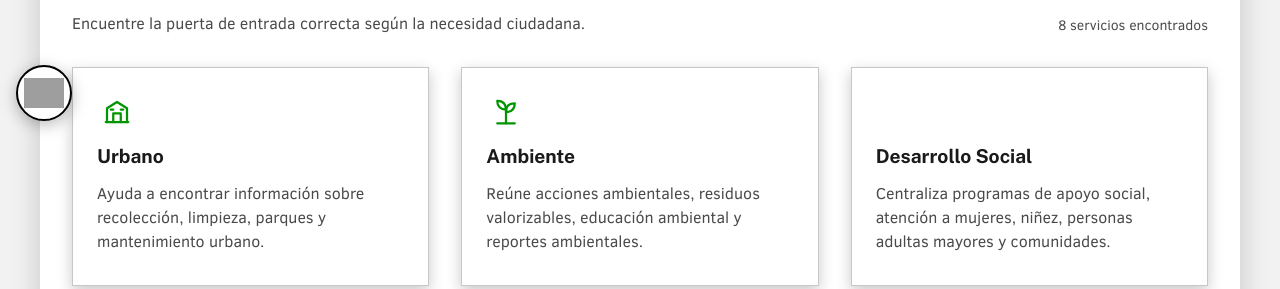
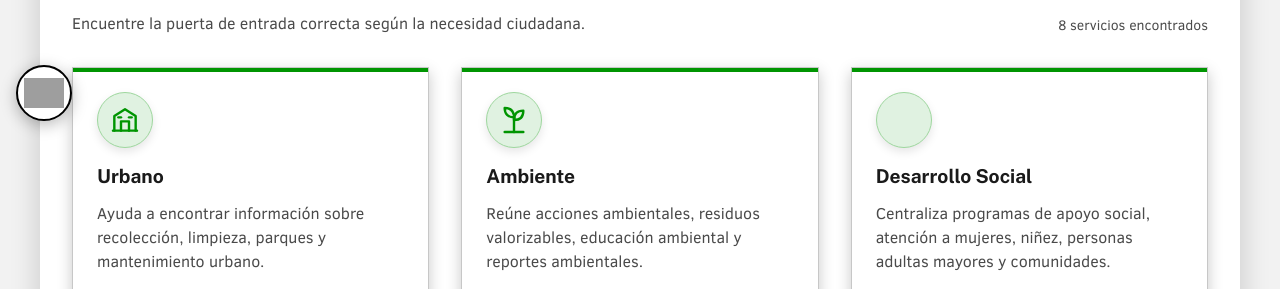
Before and after one commit to Dei1400/PaginaWebMunicipalidad, a React (Vite) app in the folder municipalidad-limon/: page /servicios in a window 1280 px wide. Shown: the part 663-952 px from the top of the page. Built offline with nearby package versions, Linux system fonts and the light colour scheme; grey boxes are pictures that could not be loaded.

Commit message:
Update icons

```diff
--- a/municipalidad-limon/src/features/servicios/Servicios.css
+++ b/municipalidad-limon/src/features/servicios/Servicios.css
@@ -233,6 +233,8 @@
 }
 
 .servicios__card {
+  --service-color: var(--color-primary);
+  position: relative;
   display: flex;
   flex-direction: column;
   min-height: 190px;
@@ -247,8 +249,18 @@
     transform 150ms ease;
 }
 
+.servicios__card::before {
+  position: absolute;
+  top: 0;
+  right: 0;
+  left: 0;
+  height: 4px;
+  background-color: var(--service-color);
+  content: '';
+}
+
 .servicios__card:hover {
-  border-color: var(--color-secondary);
+  border-color: var(--service-color);
   box-shadow: 0 9px 20px rgb(0 0 0 / 24%);
   transform: translateY(-2px);
 }
@@ -257,15 +269,19 @@
   display: flex;
   align-items: center;
   justify-content: center;
-  width: 40px;
-  height: 40px;
-  margin-bottom: var(--space-3);
-  color: var(--color-primary);
+  width: 56px;
+  height: 56px;
+  margin-bottom: var(--space-4);
+  border: 1px solid color-mix(in srgb, var(--service-color) 38%, white);
+  border-radius: 50%;
+  background-color: color-mix(in srgb, var(--service-color) 12%, white);
+  color: var(--service-color);
+  box-shadow: 0 4px 10px rgb(0 0 0 / 10%);
 }
 
 .servicios svg {
-  width: 30px;
-  height: 30px;
+  width: 32px;
+  height: 32px;
   fill: none;
   stroke: currentColor;
   stroke-linecap: round;
--- a/municipalidad-limon/src/features/servicios/Servicios.jsx
+++ b/municipalidad-limon/src/features/servicios/Servicios.jsx
@@ -218,7 +218,10 @@ function Servicios() {
           {visibleServices.length > 0 ? (
             <div className="servicios__grid">
               {visibleServices.map((service) => (
-                <article key={service.id} className="servicios__card">
+                <article
+                  key={service.id}
+                  className={`servicios__card servicios__card--${service.id}`}
+                >
                   <span className="servicios__card-icon">{icons[service.id]}</span>
                   <div className="servicios__card-body">
                     <h2 className="servicios__card-title">{service.title}</h2>
```
